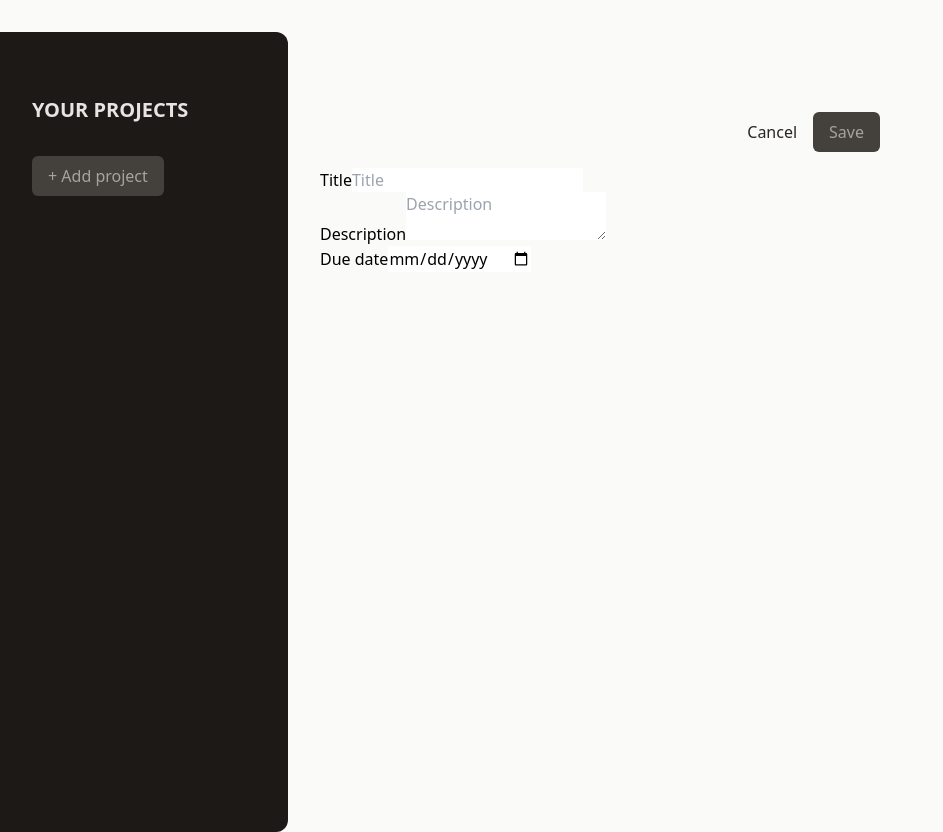
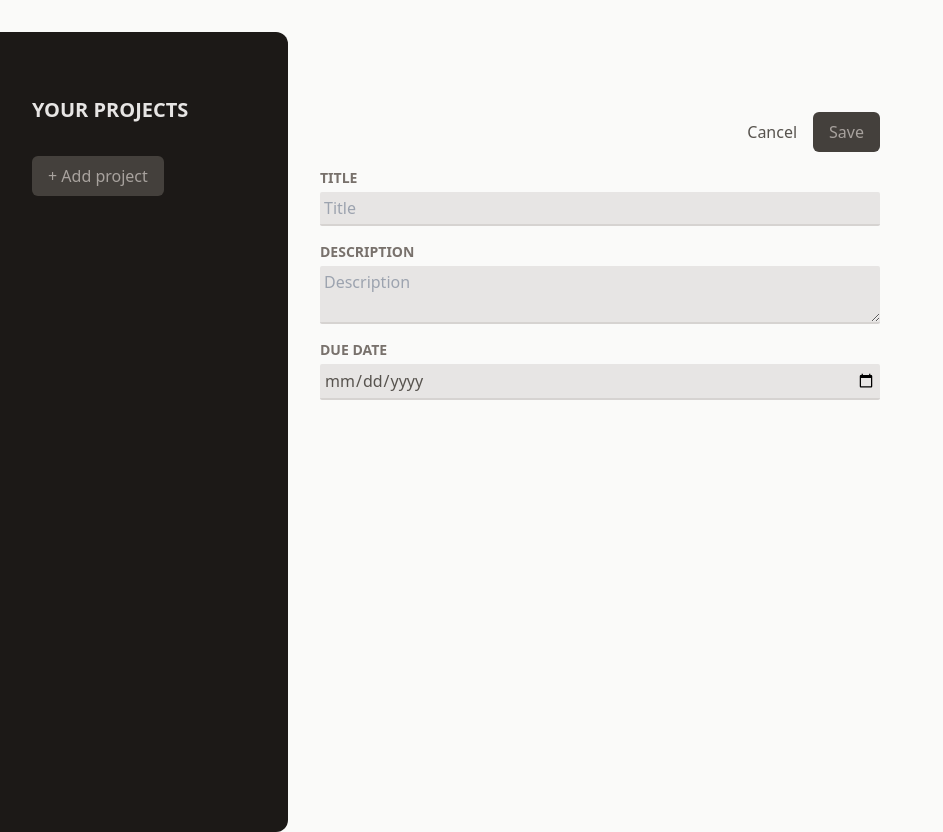
Before and after one commit to internet-unable/react-pm-app, a React (Vite) app: page / in a window 1280 px wide. Both pictures are taken after a click on the button "+ Add project". Shown: the whole page, without its empty margins (0-943 px from the left). Built offline with nearby package versions, Linux system fonts and the light colour scheme.

Commit message:
Update Button, CreateProject, Input
Styles update

```diff
--- a/src/components/Button/Button.jsx
+++ b/src/components/Button/Button.jsx
@@ -1,6 +1,6 @@
 export default function Button({ isText, handleClick, children }) {
     const stylesAsBtn = 'px-4 py-2 text-xs md:text-base rounded-md bg-stone-700 text-stone-400 hover:bg-stone-600 hover:text-stone-100';
-    const stylesAsText = 'text-stone-800 hover:text-stone-950';
+    const stylesAsText = 'text-stone-600 hover:text-stone-950';
 
     return (
         <button
--- a/src/components/CreateProject/CreateProject.jsx
+++ b/src/components/CreateProject/CreateProject.jsx
@@ -29,7 +29,7 @@ export default function CreateProject({ handleCancelBtnClick, handleSaveBtnClick
             </menu>
 
             <ul>
-                <li>
+                <li className="flex flex-col gap-1 my-4">
                     <Input
                         ref={projectTitle}
                         id="title"
@@ -39,7 +39,7 @@ export default function CreateProject({ handleCancelBtnClick, handleSaveBtnClick
                     />
                 </li>
 
-                <li>
+                <li className="flex flex-col gap-1 my-4">
                     <Input
                         ref={projectDesc}
                         isTextarea
@@ -49,7 +49,7 @@ export default function CreateProject({ handleCancelBtnClick, handleSaveBtnClick
                     />
                 </li>
 
-                <li>
+                <li className="flex flex-col gap-1 my-4">
                     <Input
                         ref={projectDueDate}
                         id="due-date"
--- a/src/components/Input/Input.jsx
+++ b/src/components/Input/Input.jsx
@@ -1,10 +1,17 @@
 import { forwardRef } from "react";
 
 const Input = forwardRef(({ isTextarea, label, id, ...props }, ref) => {
+    const stylesForLabel = 'text-sm font-bold uppercase text-stone-500';
+    const stylesForField = 'w-full p-1 border-b-2 rounded-sm border-stone-300 bg-stone-200 text-stone-600 focus:outline-none focus:border-stone-600';
+
     return (
         <>
-            {label && <label htmlFor={id}>{label}</label>}
-            { isTextarea ? <textarea id={id} {...props} ref={ref} /> : <input id={id} {...props} ref={ref} /> }
+            {label && <label htmlFor={id} className={stylesForLabel} >{label}</label>}
+            {isTextarea ?
+                (<textarea id={id} className={stylesForField} {...props} ref={ref} />)
+                :
+                (<input id={id} className={stylesForField} {...props} ref={ref} />)
+            }
         </>
     );
 });
```
